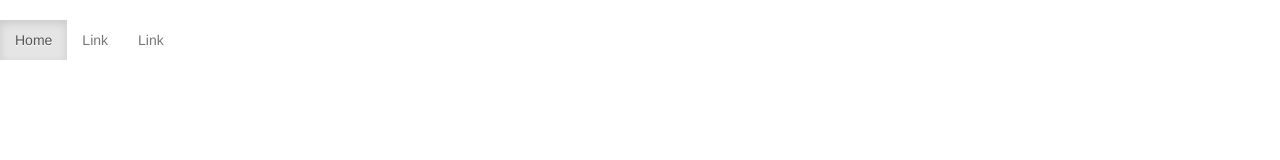
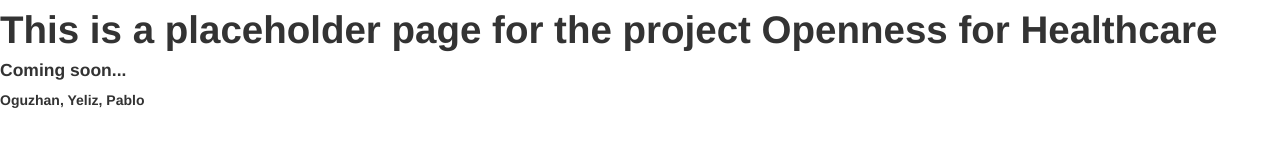
Before and after one commit to openness4healthcare/openness4healthcare.github.com, a plain HTML site: page index.html in a window 1280 px wide. Drawn offline with nearby package versions, Linux system fonts and the light colour scheme.

Commit message:
Update index.html

```diff
--- a/index.html
+++ b/index.html
@@ -9,15 +9,9 @@
   <script src="assets/js/bootstrap.min.js"></script>
 </head>
 <body>
-<div class="navbar">
-  <ul class="nav">
-    <li class="active">
-      <a href="#">Home</a>
-    </li>
-    <li><a href="#">Link</a></li>
-    <li><a href="#">Link</a></li>
-  </ul>
-</div>
+<h1>This is a placeholder page for the project Openness for Healthcare</h1>
+<h4>Coming soon...</h4>
+<h5>Oguzhan, Yeliz, Pablo</h5>
 
 </body>
 </html>
```
